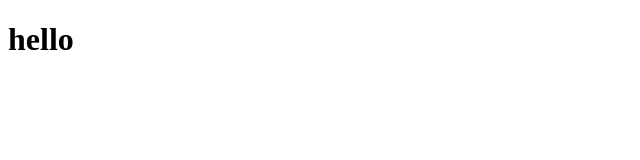
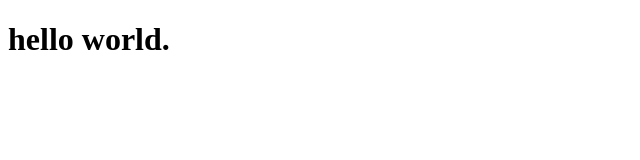
Before and after one commit to anthakimbellin007/mi349-fs25-1, a plain HTML site: page index.html in a window 1280 px wide. Shown: the whole page, without its empty margins (0-640 px from the left). Drawn offline with Linux system fonts and the light colour scheme.

Commit message:
added code change

```diff
--- a/index.html
+++ b/index.html
@@ -5,4 +5,6 @@
     <title>hello world</title>
 </head>
 <body>
-    <h1>hello
+    <h1>hello world.</h1>
+</body>
+</html>
```
